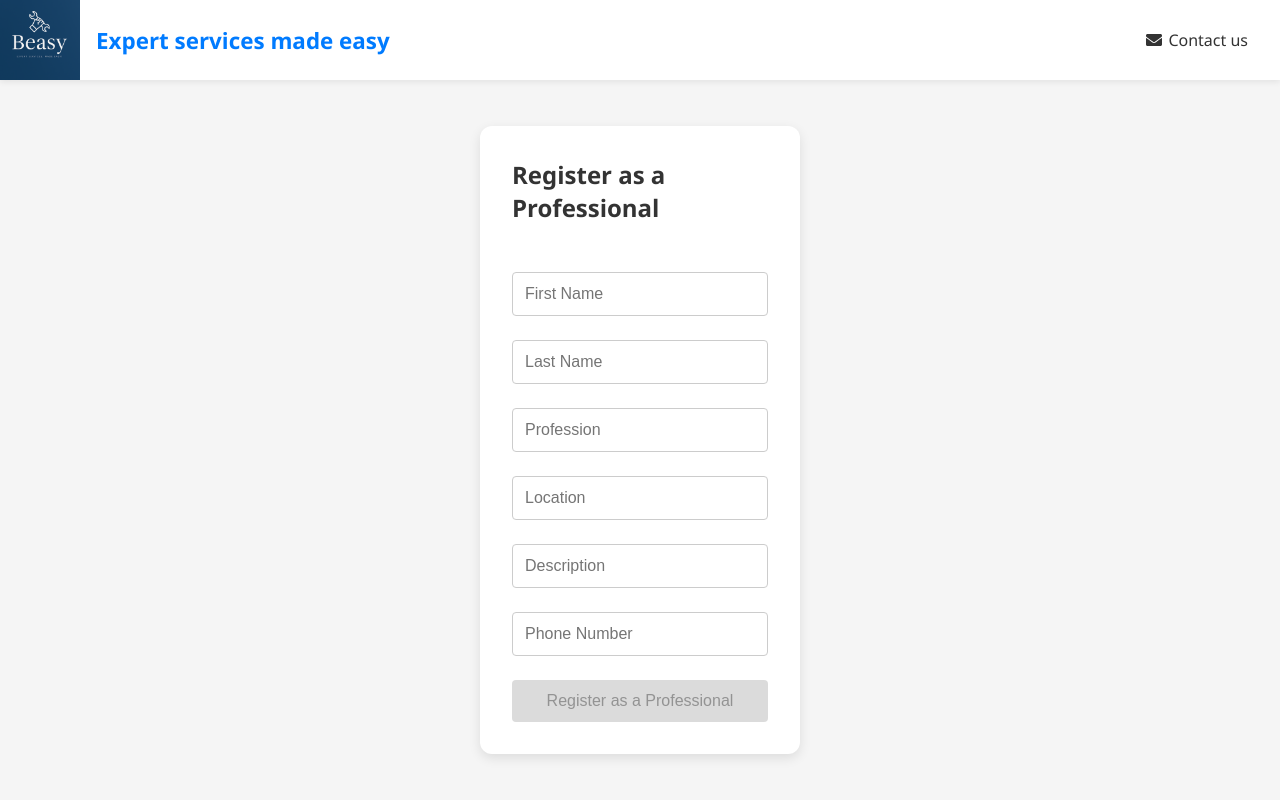
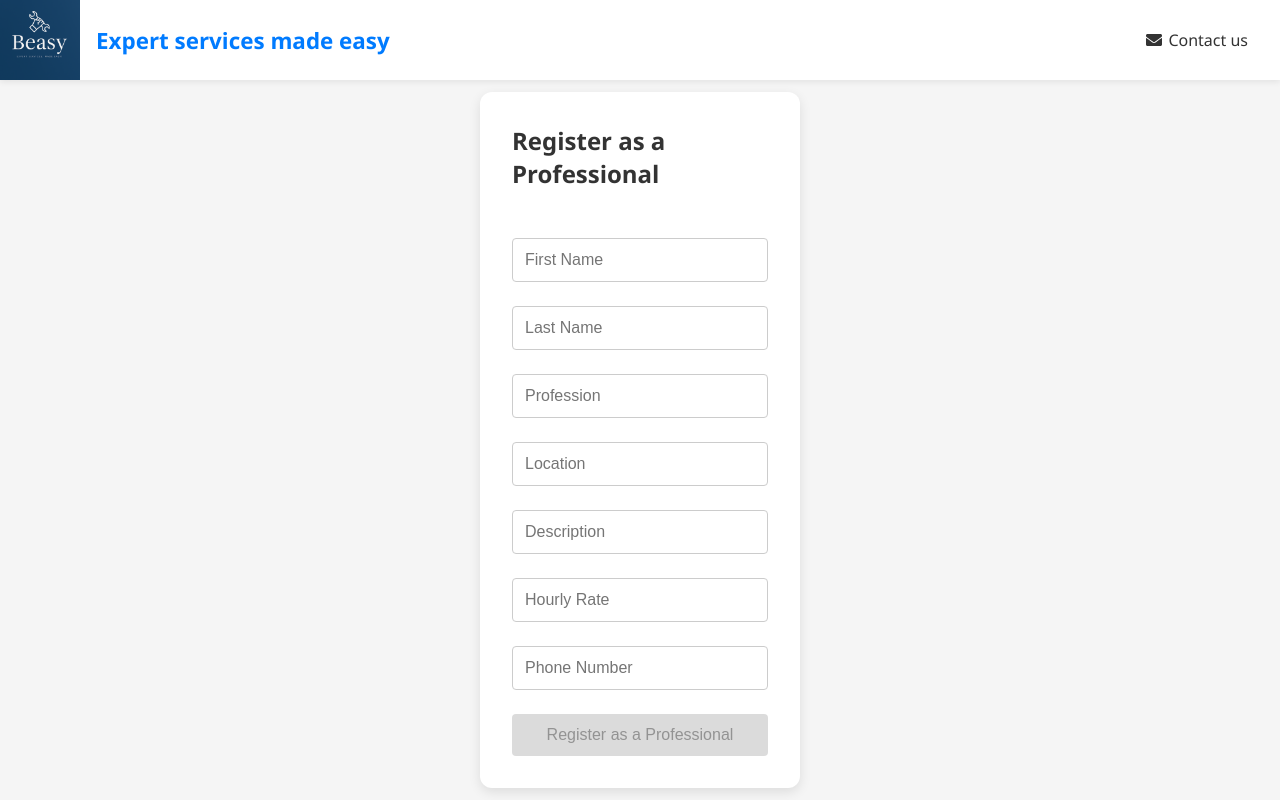
Before and after one commit to Azgoh/React-Practice, a React (Vite) app: page /register-professional in a window 1280 px wide. Built offline with nearby package versions, Linux system fonts and the light colour scheme; no server answers.

Commit message:
Add hourly rate

```diff
--- a/src/component/ProfRegister.tsx
+++ b/src/component/ProfRegister.tsx
@@ -86,6 +86,14 @@ export default function ProfRegister() {
           placeholder="Description"
           className="prof-register-input"
         />
+        {errors.hourlyRate && (
+          <p className="prof-register-input-error">{`${errors.hourlyRate.message}`}</p>
+        )}
+        <input
+          {...register("hourlyRate")}
+          placeholder="Hourly Rate"
+          className="prof-register-input"
+        />
         {errors.phone && (
           <p className="prof-register-input-error">{`${errors.phone.message}`}</p>
         )}
--- a/src/interface/Professional.ts
+++ b/src/interface/Professional.ts
@@ -6,6 +6,7 @@ export interface Professional{
   profession: string;
   location: string;
   description: string;
+  hourlyRate: string;
   phone: string;
   ratingsReceived: Review[];
 }
--- a/src/lib/types.ts
+++ b/src/lib/types.ts
@@ -31,6 +31,10 @@ export const professionalRegisterSchema = z.object({
     .string()
     .max(100, "Description must not exceed 100 characters")
     .optional(),
+  hourlyRate: z
+    .string()
+    .min(1, "Hourly rate is required")
+    .regex(/^\d+$/, "Hourly rate can only contain numbers"),
   phone: z
     .string()
     .length(10, "Phone number must be exactly 10 digits")
```
